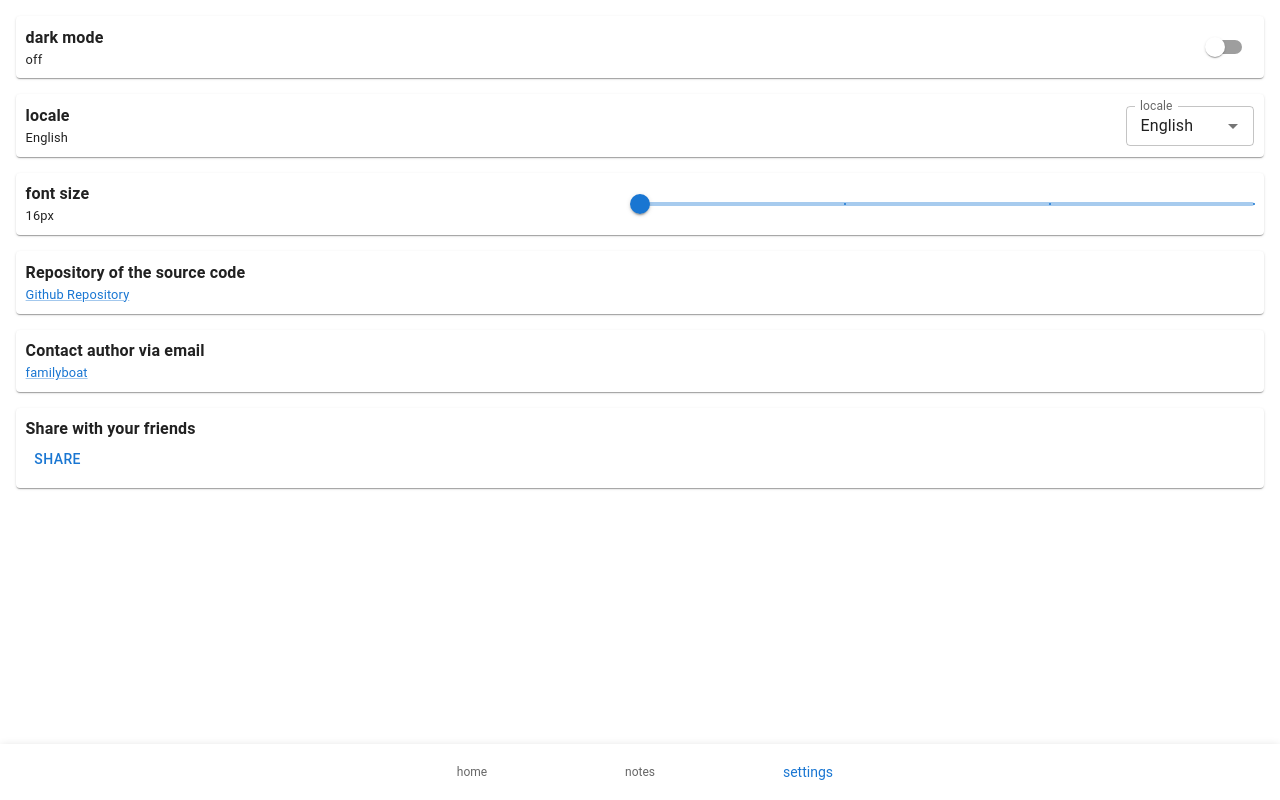
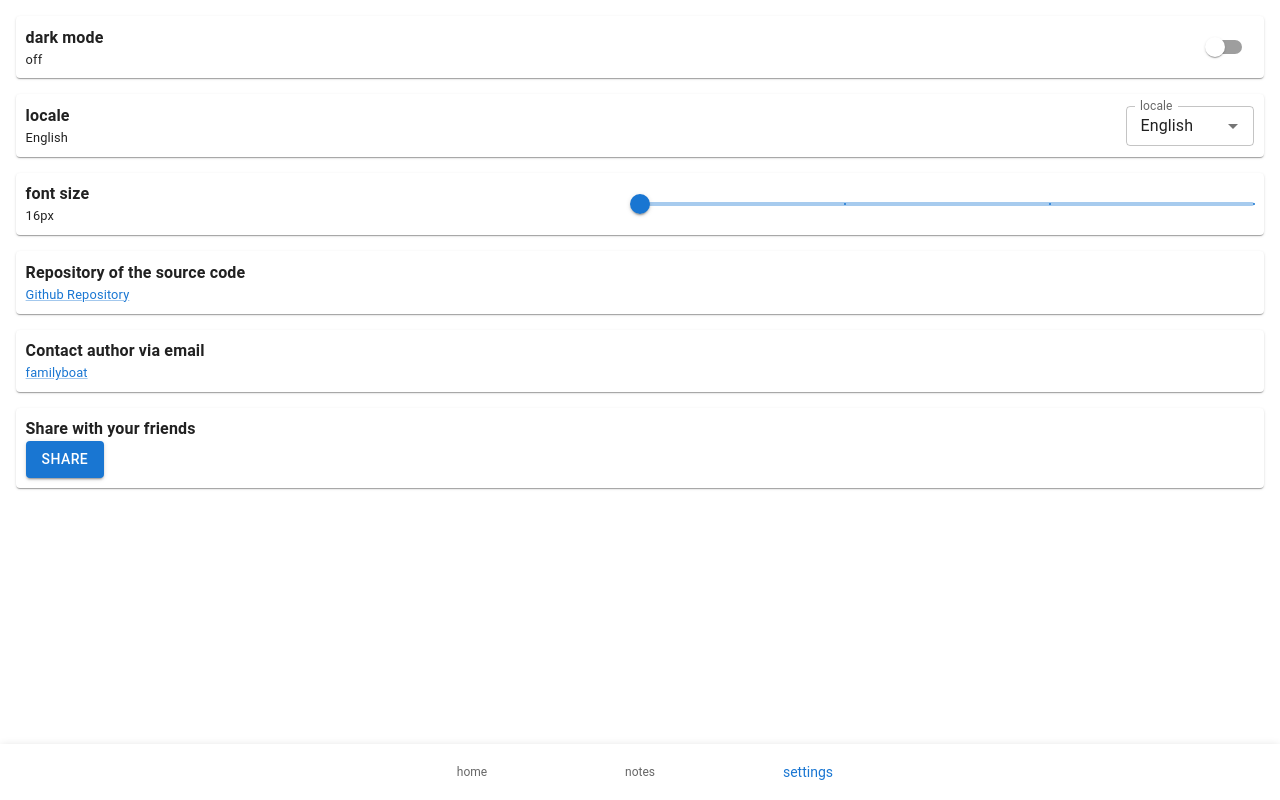
Before and after one commit to familyboat/meditation, a React (Vite) app: page /notes/settings in a window 1280 px wide. Built offline with nearby package versions, Linux system fonts and the light colour scheme.

Commit message:
adjust style

```diff
--- a/src/pages/settings/share.tsx
+++ b/src/pages/settings/share.tsx
@@ -26,7 +26,7 @@ export default function Share() {
             id: 'share_heading'
           })
         }
-        subHeading={(<Button onClick={async () => {
+        subHeading={(<Button variant="contained" onClick={async () => {
           try {
 
             await navigator.share(shareData);
```
